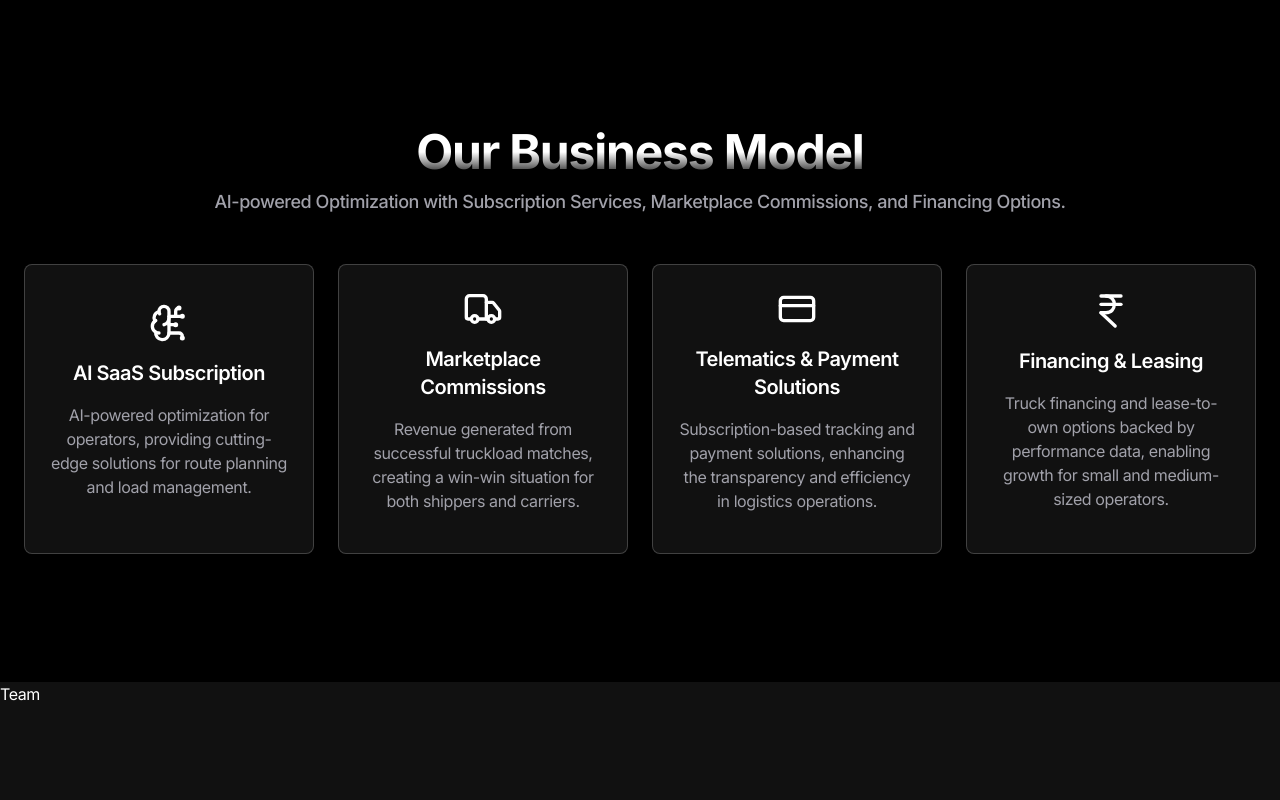
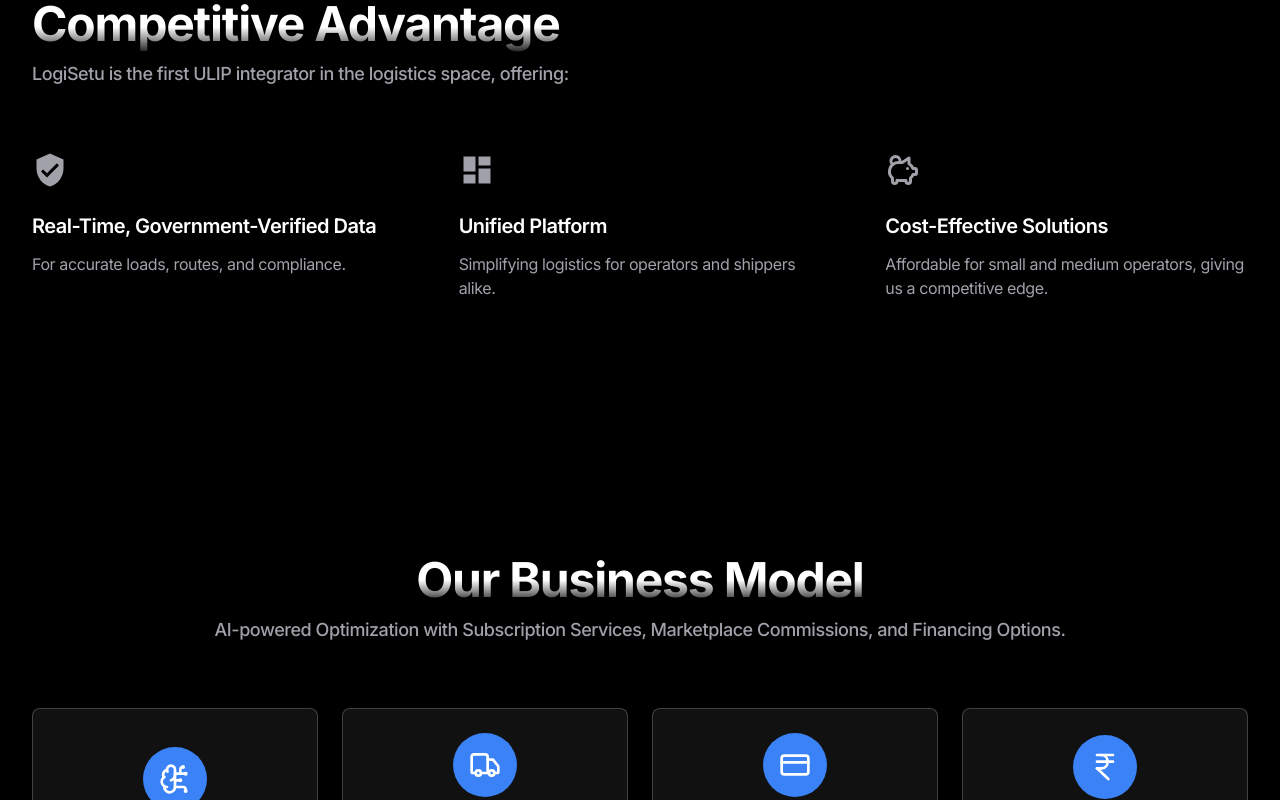
Before and after one commit to amlanxbghn/logisetu-website, a Next.js app: page / in a window 1280 px wide. Shown: the part 800-1600 px from the top of the page. Built offline with nearby package versions, Linux system fonts and the light colour scheme.

Commit message:
Advantages

```diff
--- a/src/app/page.tsx
+++ b/src/app/page.tsx
@@ -4,12 +4,14 @@
 import Team from "@/components/Team";
 import BusinessModel from "@/components/BusinessModel";
 import Hero from "@/components/Hero";
+import Advantage from "@/components/Advantage";
 
 export default function Home() {
   return (
     <>
       <Navbar />
       <Hero />
+      <Advantage />
       <BusinessModel />
       <Team />
       <CTA />
--- /dev/null
+++ b/src/components/Advantage.tsx
@@ -0,0 +1,52 @@
+import React from 'react';
+import { MdVerifiedUser, MdDashboard } from 'react-icons/md';
+import { TbPigMoney } from "react-icons/tb";
+
+interface AdvantageCardProps {
+    icon: React.ReactNode;
+    title: string;
+    description: string;
+}
+
+const Advantage = () => {
+    return (
+        <div className="container mb-32">
+            <h2 className="text-4xl md:text-5xl font-bold pb-1.5 mb-1.5 tracking-tight bg-gradient-to-b from-white via-white to-[#111111] text-transparent bg-clip-text">
+                Competitive Advantage
+            </h2>
+            <p className="mb-16 text-zinc-400 text-md md:text-lg font-medium">
+                LogiSetu is the first ULIP integrator in the logistics space, offering:
+            </p>
+
+            <div className="grid grid-cols-1 md:grid-cols-3 gap-16 justify-between">
+                <AdvantageCard
+                    icon={<MdVerifiedUser className="text-4xl text-zinc-400" />}
+                    title="Real-Time, Government-Verified Data"
+                    description="For accurate loads, routes, and compliance."
+                />
+                <AdvantageCard
+                    icon={<MdDashboard className="text-4xl text-zinc-400" />}
+                    title="Unified Platform"
+                    description="Simplifying logistics for operators and shippers alike."
+                />
+                <AdvantageCard
+                    icon={<TbPigMoney className="text-4xl text-zinc-400" />}
+                    title="Cost-Effective Solutions"
+                    description="Affordable for small and medium operators, giving us a competitive edge."
+                />
+            </div>
+        </div>
+    );
+};
+
+const AdvantageCard: React.FC<AdvantageCardProps> = ({ icon, title, description }) => {
+    return (
+        <div>
+            <div className="mb-6">{icon}</div>
+            <h3 className="text-xl font-semibold text-white mb-3">{title}</h3>
+            <p className="text-zinc-400">{description}</p>
+        </div>
+    );
+};
+
+export default Advantage;
--- a/src/components/BusinessModel.tsx
+++ b/src/components/BusinessModel.tsx
@@ -4,18 +4,20 @@
 export default function BusinessModel() {
     return (
         <section className="w-full py-12 md:py-24 lg:py-32 bg-black">
-      <div className="container px-4 md:px-6 mx-auto">
+            <div className="container mb-32">
                 <h2 className="text-4xl md:text-5xl font-bold text-center mb-3 tracking-tight bg-gradient-to-b from-white via-white to-[#111111] text-transparent bg-clip-text">
                     Our Business Model
                 </h2>
-        <p className="mb-12 text-center text-zinc-400 text-md md:text-lg font-medium">
+                <p className="mb-16 text-center text-zinc-400 text-md md:text-lg font-medium">
                     AI-powered Optimization with Subscription Services, Marketplace Commissions, and Financing Options.
                 </p>
                 <div className="grid gap-6 md:grid-cols-2 lg:grid-cols-4">
 
                     <MagicCard>
                         <div className="flex flex-col items-center mb-4 z-10">
-              <BrainCircuit className="h-10 w-10 mb-4" />
+                            <div className="flex items-center justify-center w-16 h-16 bg-blue-500 rounded-full mb-6 mx-auto">
+                                <BrainCircuit className="w-8 h-8 text-white" />
+                            </div>
                             <h3 className="text-xl font-semibold text-center text-white">AI SaaS Subscription</h3>
                         </div>
                         <p className="text-center text-zinc-400 z-10">
@@ -25,7 +27,9 @@
 
                     <MagicCard>
                         <div className="flex flex-col items-center mb-4 z-10">
-              <Truck className="h-10 w-10 mb-4" />
+                            <div className="flex items-center justify-center w-16 h-16 bg-blue-500 rounded-full mb-6 mx-auto">
+                                <Truck className="w-8 h-8 text-white" />
+                            </div>
                             <h3 className="text-xl font-semibold text-center text-white">Marketplace Commissions</h3>
                         </div>
                         <p className="text-center text-zinc-400 z-10">
@@ -35,7 +39,9 @@
 
                     <MagicCard>
                         <div className="flex flex-col items-center mb-4 z-10">
-              <CreditCard className="h-10 w-10 mb-4" />
+                            <div className="flex items-center justify-center w-16 h-16 bg-blue-500 rounded-full mb-6 mx-auto">
+                                <CreditCard className="w-8 h-8 text-white" />
+                            </div>
                             <h3 className="text-xl font-semibold text-center text-white">Telematics & Payment Solutions</h3>
                         </div>
                         <p className="text-center text-zinc-400 z-10">
@@ -45,7 +51,9 @@
 
                     <MagicCard>
                         <div className="flex flex-col items-center mb-4 z-10">
-              <IndianRupee className="h-10 w-10 mb-4" />
+                            <div className="flex items-center justify-center w-16 h-16 bg-blue-500 rounded-full mb-6 mx-auto">
+                                <IndianRupee className="w-8 h-8 text-white" />
+                            </div>
                             <h3 className="text-xl font-semibold text-center text-white">Financing & Leasing</h3>
                         </div>
                         <p className="text-center text-zinc-400 z-10">
--- a/src/components/CTA.tsx
+++ b/src/components/CTA.tsx
@@ -6,14 +6,14 @@
         <div className='pb-[250px] pt-[120px] relative overflow-clip'>
             <div className="container relative">
 
-                <div className="max-w-4xl lg:max-w-7xl mx-auto bg-blue-600 rounded-3xl p-16 md:p-20 lg:p-28 text-center relative overflow-hidden z-5">
+                <div className="max-w-4xl lg:max-w-7xl mx-auto bg-blue-500 rounded-3xl p-16 md:p-20 lg:p-28 text-center relative overflow-hidden z-5">
 
                     <div className="absolute top-0 right-0 w-1/2 h-1/2 bg-[radial-gradient(circle_at_top_right,#4dedff,transparent_75%)] opacity-50"></div>
-                    <div className="absolute top-0 right-0 w-1/2 h-1/2 bg-[radial-gradient(circle_at_top_right,#2463EB,transparent_40%)] opacity-50"></div>
+                    <div className="absolute top-0 right-0 w-1/2 h-1/2 bg-[radial-gradient(circle_at_top_right,#4dedff,transparent_40%)] opacity-50"></div>
 
 
                     <div className="absolute bottom-0 left-0 w-1/2 h-1/2 bg-[radial-gradient(circle_at_bottom_left,#4dedff,transparent_75%)] opacity-50"></div>
-                    <div className="absolute bottom-0 left-0 w-1/2 h-1/2 bg-[radial-gradient(circle_at_bottom_left,#2463EB,transparent_40%)] opacity-50"></div>
+                    <div className="absolute bottom-0 left-0 w-1/2 h-1/2 bg-[radial-gradient(circle_at_bottom_left,#4dedff,transparent_40%)] opacity-50"></div>
 
                     <div className="relative z-10 mx-auto">
                         <h2 className="text-4xl md:text-5xl font-bold mb-3 tracking-tight">
@@ -41,7 +41,7 @@
                     </div>
                 </div>
             </div>
-            <div className="absolute h-[375px] w-[750px] sm:w-[1536px] sm:h-[768px] lg:w-[3200px] lg:h-[1200px] rounded-[100%] bg-black left-1/2 -translate-x-1/2 border border-white/15 bg-[radial-gradient(closest-side,#000_95%,#222222)] top-[calc(100%-96px)] sm:top-[calc(100%-120px)] z-5">
+            <div className="absolute h-[375px] w-[750px] sm:w-[1536px] sm:h-[768px] lg:w-[3200px] lg:h-[1200px] rounded-[100%] bg-black left-1/2 -translate-x-1/2 border border-white/15 bg-[radial-gradient(closest-side,#000_95%,#333333)] top-[calc(100%-96px)] sm:top-[calc(100%-120px)] z-5">
             </div>
 
         </div>
--- a/src/components/Footer.tsx
+++ b/src/components/Footer.tsx
@@ -11,7 +11,7 @@
                     <div className="grid grid-cols-1 md:grid-cols-3 gap-8">
                         <div className="flex flex-col justify-between">
                             <div>
-                                <h3 className="text-lg font-semibold mb-1">LOGISETU</h3>
+                                <h3 className="text-2xl font-semibold mb-1">LOGISETU</h3>
                                 <p className="text-sm text-zinc-400">
                                     Transforming Transportation
                                 </p>
--- /dev/null
+++ b/src/components/ui/border-beam.tsx
@@ -0,0 +1,49 @@
+import { cn } from "@/lib/utils";
+
+interface BorderBeamProps {
+  className?: string;
+  size?: number;
+  duration?: number;
+  borderWidth?: number;
+  anchor?: number;
+  colorFrom?: string;
+  colorTo?: string;
+  delay?: number;
+}
+
+export const BorderBeam = ({
+  className,
+  size = 200,
+  duration = 15,
+  anchor = 90,
+  borderWidth = 1.5,
+  colorFrom = "#ffaa40",
+  colorTo = "#9c40ff",
+  delay = 0,
+}: BorderBeamProps) => {
+  return (
+    <div
+      style={
+        {
+          "--size": size,
+          "--duration": duration,
+          "--anchor": anchor,
+          "--border-width": borderWidth,
+          "--color-from": colorFrom,
+          "--color-to": colorTo,
+          "--delay": `-${delay}s`,
+        } as React.CSSProperties
+      }
+      className={cn(
+        "pointer-events-none absolute inset-0 rounded-[inherit] [border:calc(var(--border-width)*1px)_solid_transparent]",
+
+        // mask styles
+        "![mask-clip:padding-box,border-box] ![mask-composite:intersect] [mask:linear-gradient(transparent,transparent),linear-gradient(white,white)]",
+
+        // pseudo styles
+        "after:absolute after:aspect-square after:w-[calc(var(--size)*1px)] after:animate-border-beam after:[animation-delay:var(--delay)] after:[background:linear-gradient(to_left,var(--color-from),var(--color-to),transparent)] after:[offset-anchor:calc(var(--anchor)*1%)_50%] after:[offset-path:rect(0_auto_auto_0_round_calc(var(--size)*1px))]",
+        className,
+      )}
+    />
+  );
+};
--- a/tailwind.config.ts
+++ b/tailwind.config.ts
@@ -10,7 +10,7 @@
   theme: {
   	container: {
   		center: 'true',
-  		padding: '1rem'
+  		padding: '2rem'
   	},
   	extend: {
   		colors: {
@@ -59,6 +59,16 @@
   			lg: 'var(--radius)',
   			md: 'calc(var(--radius) - 2px)',
   			sm: 'calc(var(--radius) - 4px)'
+  		},
+  		animation: {
+  			'border-beam': 'border-beam calc(var(--duration)*1s) infinite linear'
+  		},
+  		keyframes: {
+  			'border-beam': {
+  				'100%': {
+  					'offset-distance': '100%'
+  				}
+  			}
   		}
   	}
   },
```
Lines whose indentation alone changed are shown as unchanged.
